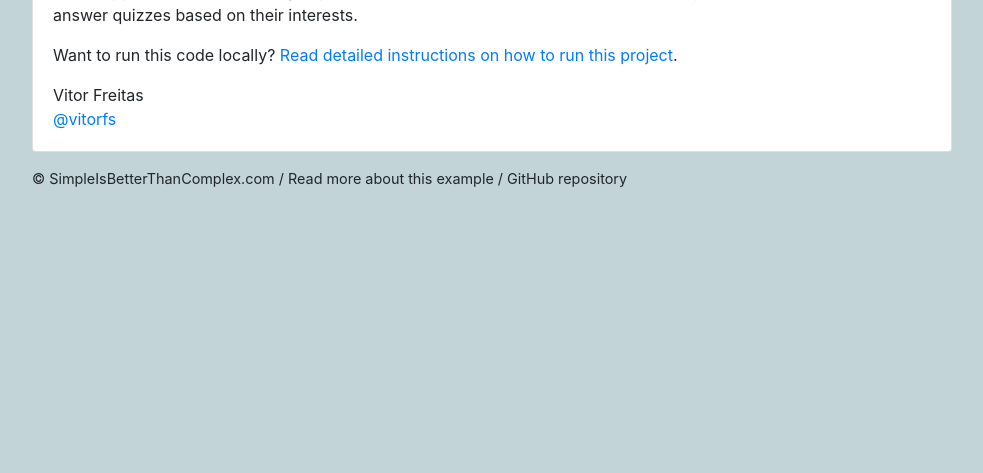
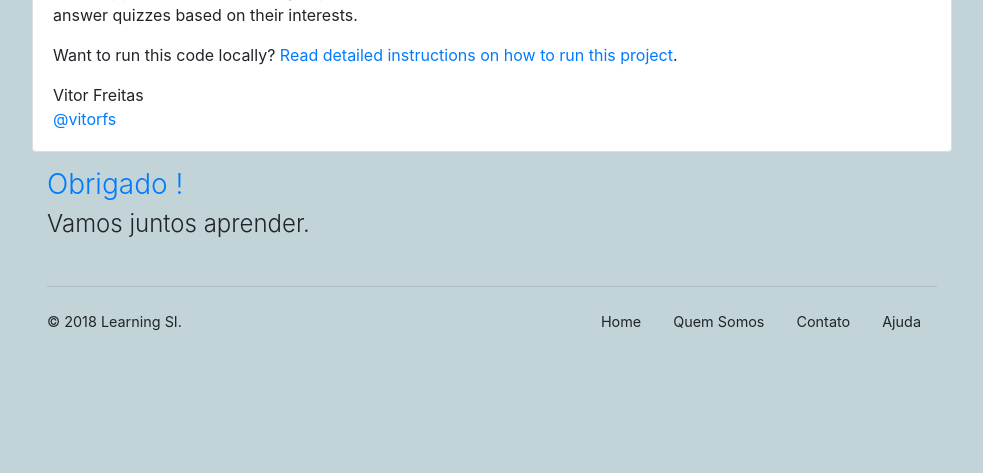
Before and after one commit to laecioandrade/learningsi_quiz, a Django app: page / in a window 1280 px wide. Shown: the part 327-800 px from the top of the page, without its empty margins (148-1131 px from the left). Run offline with Django 3.2, Linux system fonts and the light colour scheme; some libraries are stand-ins or nearby versions; some web fonts are replaced.

Commit message:
Footer adicionada

```diff
--- a/django-codes/learningsi/classroom/templates/classroom/home.html
+++ b/django-codes/learningsi/classroom/templates/classroom/home.html
@@ -1,7 +1,7 @@
 {% extends 'base.html' %}
 
 {% block content %}
-  <h2>Welcome to the Django Schools! <span class="icon-emo-happy"></span></h2>
+  <h2>Bem vindo ao learningsi! <span class="icon-emo-happy"></span></h2>
   <p class="lead">
     If you already have an account, go ahead and <a href="{% url 'login' %}">log in</a>. If you are new to Django Schools, get started
     by creating a <a href="{% url 'student_signup' %}">student account</a> or a <a href="{% url 'teacher_signup' %}">teacher account</a>.
--- a/django-codes/learningsi/templates/base.html
+++ b/django-codes/learningsi/templates/base.html
@@ -3,7 +3,7 @@
   <head>
     <meta charset="utf-8">
     <meta name="viewport" content="width=device-width, initial-scale=1, shrink-to-fit=no">
-    <title>{% block title %}Django School{% endblock %}</title>
+    <title>{% block title %}Learning SI{% endblock %}</title>
     <link rel="icon" href="{% static 'img/favicon.png' %}">
     <link href="https://fonts.googleapis.com/css?family=Clicker+Script" rel="stylesheet">
     <link rel="stylesheet" href="https://maxcdn.bootstrapcdn.com/bootstrap/4.0.0/css/bootstrap.min.css" integrity="sha384-Gn5384xqQ1aoWXA+058RXPxPg6fy4IWvTNh0E263XmFcJlSAwiGgFAW/dAiS6JXm" crossorigin="anonymous">
@@ -58,13 +58,56 @@
               {% endblock %}
             </div>
           </div>
-          <footer>
-            <a href="https://simpleisbetterthancomplex.com">© SimpleIsBetterThanComplex.com</a>
-            /
-            <a href="https://simpleisbetterthancomplex.com/tutorial/2018/01/18/how-to-implement-multiple-user-types-with-django.html">Read more about this example</a>
-            /
-            <a href="https://github.com/sibtc/django-multiple-user-types-example">GitHub repository</a>
-          </footer>
+
+  <footer class="footer">
+    <div class="container">
+      <div class="row row-grid align-items-center mb-5">
+        <div class="col-lg-6">
+          <h3 class="text-primary font-weight-light mb-2">Obrigado !</h3>
+          <h4 class="mb-0 font-weight-light">Vamos juntos aprender.</h4>
+        </div>
+        <div class="col-lg-6 text-lg-center btn-wrapper">
+          <a target="_blank" href="https://twitter.com/creativetim" class="btn btn-neutral btn-icon-only btn-twitter btn-round btn-lg" data-toggle="tooltip" data-original-title="Follow us">
+            <i class="fa fa-twitter"></i>
+          </a>
+          <a target="_blank" href="https://www.facebook.com/creativetim" class="btn btn-neutral btn-icon-only btn-facebook btn-round btn-lg" data-toggle="tooltip" data-original-title="Like us">
+            <i class="fa fa-facebook-square"></i>
+          </a>
+          <a target="_blank" href="https://dribbble.com/creativetim" class="btn btn-neutral btn-icon-only btn-dribbble btn-lg btn-round" data-toggle="tooltip" data-original-title="Follow us">
+            <i class="fa fa-dribbble"></i>
+          </a>
+          <a target="_blank" href="https://github.com/creativetimofficial" class="btn btn-neutral btn-icon-only btn-github btn-round btn-lg" data-toggle="tooltip" data-original-title="Star on Github">
+            <i class="fa fa-github"></i>
+          </a>
+        </div>
+      </div>
+      <hr>
+      <div class="row align-items-center justify-content-md-between">
+        <div class="col-md-6">
+          <div class="copyright">
+            &copy; 2018
+            <a href="https://www.creative-tim.com" target="_blank">Learning SI</a>.
+          </div>
+        </div>
+        <div class="col-md-6">
+          <ul class="nav nav-footer justify-content-end">
+            <li class="nav-item">
+              <a href="https://www.creative-tim.com" class="nav-link" target="_blank">Home</a>
+            </li>
+            <li class="nav-item">
+              <a href="https://www.creative-tim.com/presentation" class="nav-link" target="_blank">Quem Somos</a>
+            </li>
+            <li class="nav-item">
+              <a href="http://blog.creative-tim.com" class="nav-link" target="_blank">Contato</a>
+            </li>
+            <li class="nav-item">
+              <a href="https://github.com/creativetimofficial/argon-design-system/blob/master/LICENSE.md" class="nav-link" target="_blank">Ajuda</a>
+            </li>
+          </ul>
+        </div>
+      </div>
+    </div>
+  </footer>
         </div>
       </div>
     </div>
```
